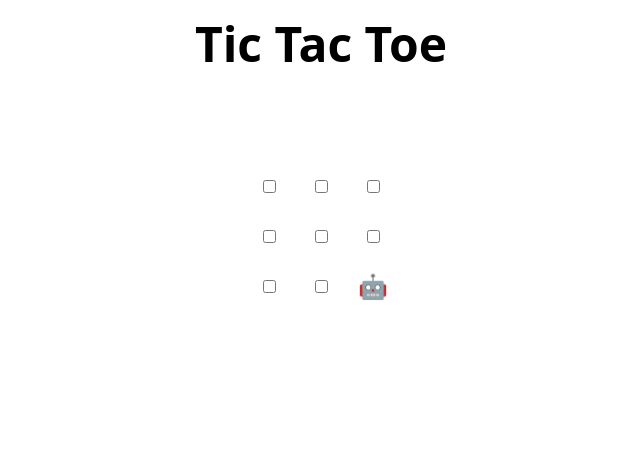
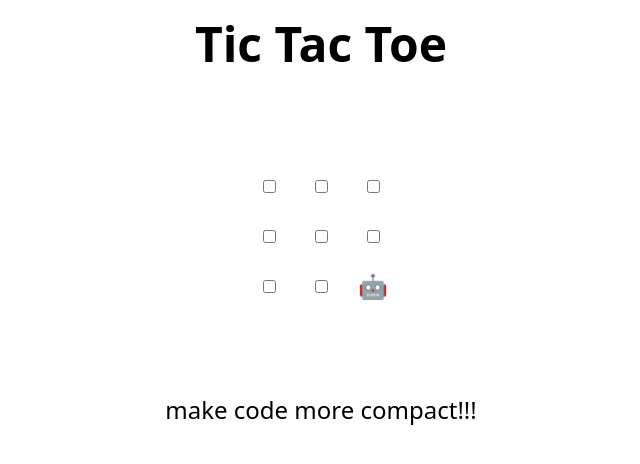
Before and after one commit to BasharJirjees/skills-review-pull-requests, a plain HTML site: page index.html in a window 1280 px wide. Shown: the whole page, without its empty margins (319-959 px from the left). Drawn offline with Linux system fonts and the light colour scheme.

Commit message:
Update index.html

```diff
--- a/index.html
+++ b/index.html
@@ -49,6 +49,8 @@
 
 <h2 hidden>Game over, refresh to play again 🧑‍💻 🤖!</h2>
 
+
+make code more compact!!!
 <script>
   // Initialization
   const boxes = Array.from(document.querySelectorAll("td"));
```
